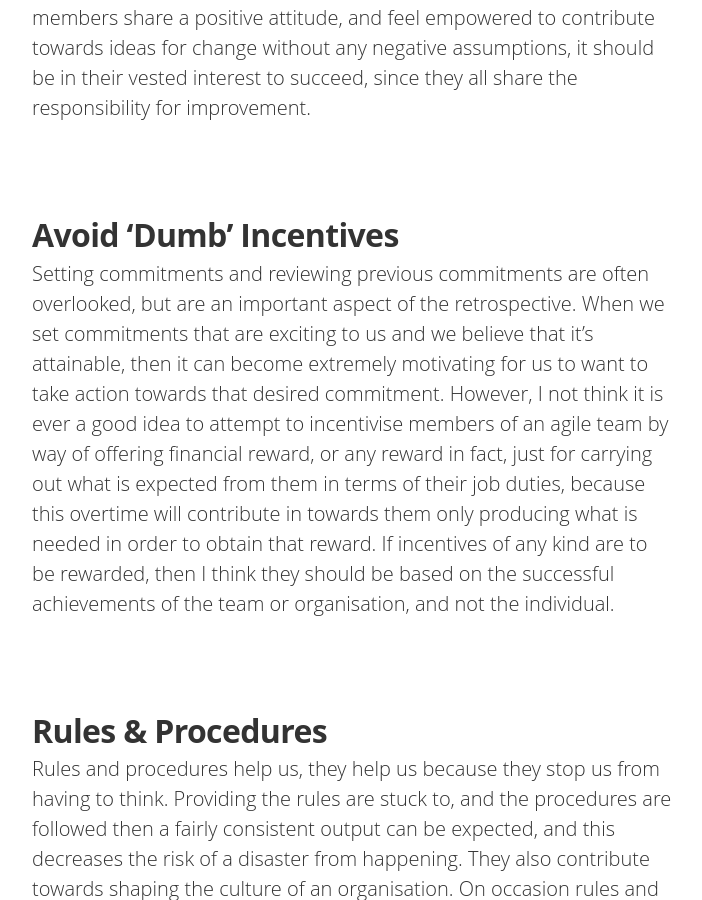
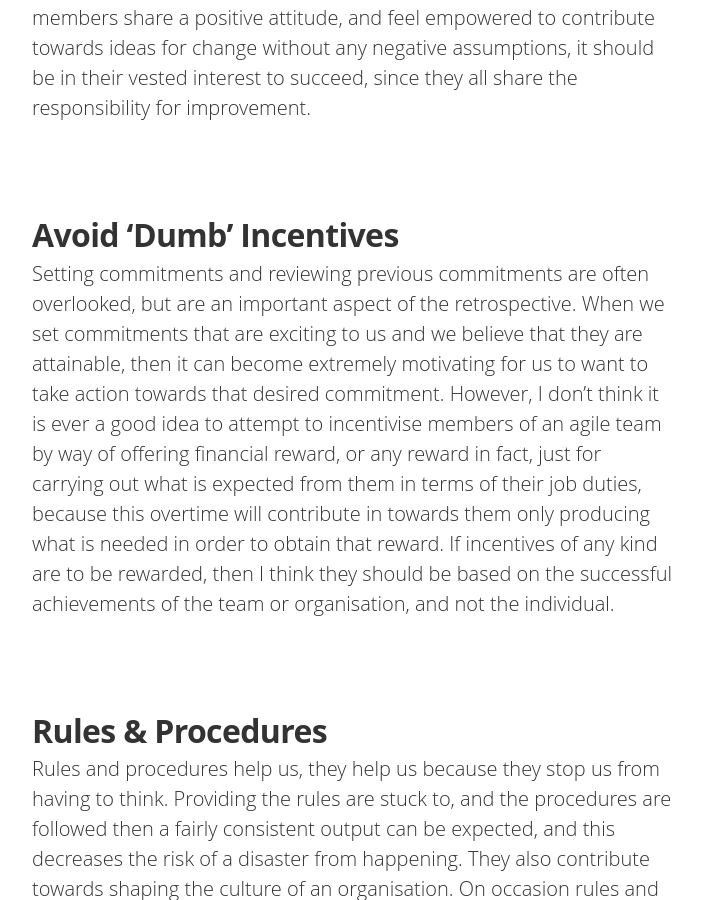
Before and after one commit to IamJackReed/JackReed, a Jekyll site: the page built from _posts/2017-08-21-retrospectives-unnecessary-bad-situations.md, in a window 1280 px wide and 900 px high, scrolled down 2722 px. Shown: the whole window, without its empty margins (288-990 px from the left). Built offline with Jekyll 4.4.1, drawn with Linux system fonts in a browser that asks for light colours; nearby versions of some CDN libraries; some web fonts are replaced; comment, search, counter and statistics services are not loaded.

Commit message:
Update 2017-08-21-retrospectives-unnecessary-bad-situations.md

```diff
--- a/_posts/2017-08-21-retrospectives-unnecessary-bad-situations.md
+++ b/_posts/2017-08-21-retrospectives-unnecessary-bad-situations.md
@@ -20,7 +20,7 @@
 
 
 # Avoid 'Dumb' Incentives
-<span style="color:#00000; font-family: 'open sans'; font-size: 1em; font-size: 20px; font-weight: 200; hyphens: none;">Setting commitments and reviewing previous commitments are often overlooked, but are an important aspect of the retrospective. When we set commitments that are exciting to us and we believe that it's attainable, then it can become extremely motivating for us to want to take action towards that desired commitment. However, I not think it is ever a good idea to attempt to incentivise members of an agile team by way of offering financial reward, or any reward in fact, just for carrying out what is expected from them in terms of their job duties, because this overtime will contribute in towards them only producing what is needed in order to obtain that reward. If incentives of any kind are to be rewarded, then I think they should be based on the successful achievements of the team or organisation, and not the individual.
+<span style="color:#00000; font-family: 'open sans'; font-size: 1em; font-size: 20px; font-weight: 200; hyphens: none;">Setting commitments and reviewing previous commitments are often overlooked, but are an important aspect of the retrospective. When we set commitments that are exciting to us and we believe that they are attainable, then it can become extremely motivating for us to want to take action towards that desired commitment. However, I don't think it is ever a good idea to attempt to incentivise members of an agile team by way of offering financial reward, or any reward in fact, just for carrying out what is expected from them in terms of their job duties, because this overtime will contribute in towards them only producing what is needed in order to obtain that reward. If incentives of any kind are to be rewarded, then I think they should be based on the successful achievements of the team or organisation, and not the individual.
 
 # Rules & Procedures
 <span style="color:#00000; font-family: 'open sans'; font-size: 1em; font-size: 20px; font-weight: 200; hyphens: none;">Rules and procedures help us, they help us because they stop us from having to think. Providing the rules are stuck to, and the procedures are followed then a fairly consistent output can be expected, and this decreases the risk of a disaster from happening. They also contribute towards shaping the culture of an organisation. On occasion rules and procedures need to be evaluated, some rules may be in place due to legislation. Have you ever questioned why something is done within an organisation a particular way because you don't fully understand why it is done that way, only to get a response like '_I'm not entirely sure, we've just always done it that way_'. When facing a challenge like changing something that has always been done a certain way, it may pay off to check whether it is an actually required, does it need to be performed as it is, or can there be room for negotiating a better solution?
```
